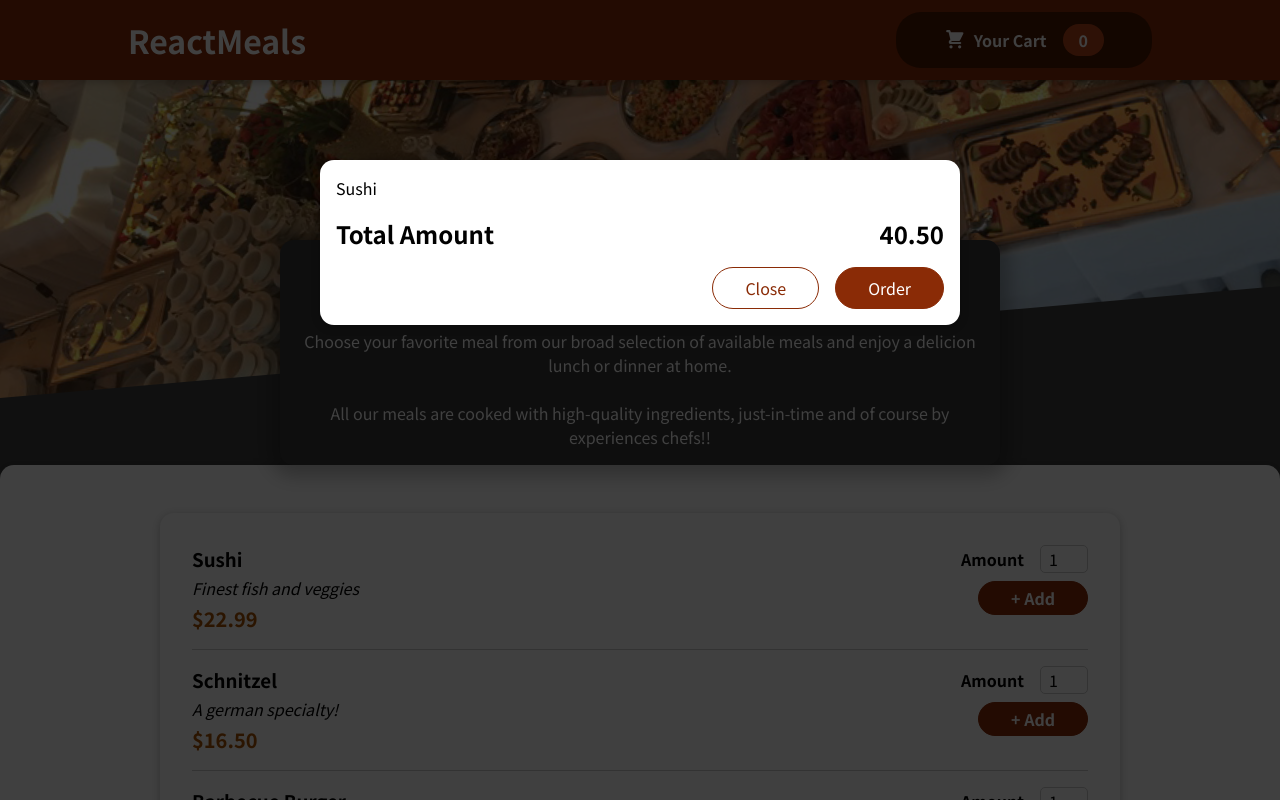
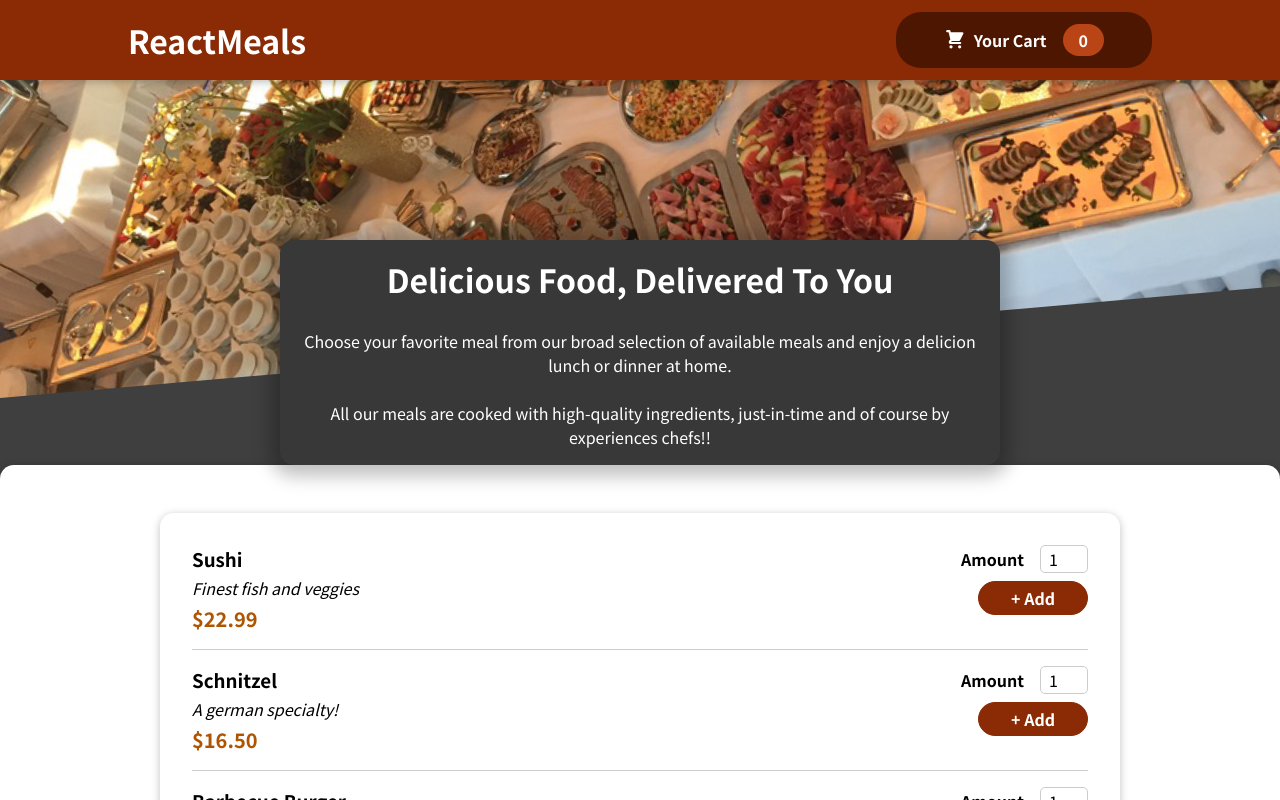
Before and after one commit to alexbudy/food_order_react_app, a React (Create React App) app: page / in a window 1280 px wide. Shown: the top 800 px of the page. Built offline with nearby package versions, Linux system fonts and the light colour scheme.

Commit message:
added modal, with onclick support for opening/closing cart

```diff
--- a/public/index.html
+++ b/public/index.html
@@ -29,8 +29,7 @@
   <body>
     <noscript>You need to enable JavaScript to run this app.</noscript>
     <div id="root"></div>
-    <div id="backdrop-root"></div>
-    <div id="overlay-root"></div>
+    <div id="modal"></div>
     <!--
       This HTML file is a template.
       If you open it directly in the browser, you will see an empty page.
--- a/src/App.js
+++ b/src/App.js
@@ -1,13 +1,23 @@
-import React from "react";
+import React, { useState } from "react";
 import Cart from "./components/Cart/Cart";
 import Header from "./components/Layout/Header";
 import Meals from "./components/Meals/Meals";
 
 function App() {
+  const [showCart, setShowCart] = useState(false);
+
+  const hideCartHandler = () => {
+    setShowCart(false);
+  }
+
+  const showCartHandler = () => {
+    setShowCart(true);
+  }
+
   return (
     <React.Fragment>
-      <Cart />
-      <Header />
+      {showCart && <Cart onClose={hideCartHandler}/>}
+      <Header onCartClick={showCartHandler}/>
       <Meals />
     </React.Fragment>
   );
--- a/src/components/Cart/Cart.js
+++ b/src/components/Cart/Cart.js
@@ -11,14 +11,14 @@ const Cart = (props) => {
   );
 
   return (
-    <Modal>
+    <Modal onBackdropClick={props.onClose}>
       {cartItems}
       <div className={classes.total}>
         <span>Total Amount</span>
         <span>40.50</span>
       </div>
       <div className={classes.actions}>
-        <button className={classes["button--alt"]}>Close</button>
+        <button className={classes["button--alt"]} onClick={props.onClose}>Close</button>
         <button className={classes.button}>Order</button>
       </div>
     </Modal>
--- a/src/components/Layout/Header.js
+++ b/src/components/Layout/Header.js
@@ -4,12 +4,14 @@ import mealsImage from "../../assets/meals.jpg";
 import classes from "./Header.module.css";
 import HeaderCartButton from "./HeaderCartButton";
 
-const Header = () => {
+const Header = (props) => {
   return (
     <React.Fragment>
       <div className={classes.header}>
         <h1>ReactMeals</h1>
-        <HeaderCartButton>Your Cart</HeaderCartButton>
+        <HeaderCartButton onCartClick={props.onCartClick}>
+          Your Cart
+        </HeaderCartButton>
       </div>
       <div className={classes["main-image"]}>
         <img src={mealsImage} alt="Table full of food." />
--- a/src/components/Layout/HeaderCartButton.js
+++ b/src/components/Layout/HeaderCartButton.js
@@ -3,7 +3,7 @@ import CartIcon from "../Cart/CartIcon";
 
 const HeaderCartButton = (props) => {
   return (
-    <button className={classes.button}>
+    <button className={classes.button} onClick={props.onCartClick}>
       <span className={classes.icon}>
         <CartIcon />
       </span>
--- a/src/components/UI/Modal.js
+++ b/src/components/UI/Modal.js
@@ -2,8 +2,8 @@ import classes from "./Modal.module.css";
 import { Fragment } from "react";
 import ReactDOM from "react-dom";
 
-const Backdrop = () => {
-  return <div className={classes.backdrop} />;
+const Backdrop = (props) => {
+  return <div onClick={props.onClick} className={classes.backdrop} />;
 };
 
 const ModalOverlay = (props) => {
@@ -14,12 +14,12 @@ const Modal = (props) => {
   return (
     <Fragment>
       {ReactDOM.createPortal(
-        <Backdrop />,
-        document.getElementById("backdrop-root")
+        <Backdrop onClick={props.onBackdropClick} />,
+        document.getElementById("modal")
       )}
       {ReactDOM.createPortal(
         <ModalOverlay>{props.children}</ModalOverlay>,
-        document.getElementById("overlay-root")
+        document.getElementById("modal")
       )}
     </Fragment>
   );
```
